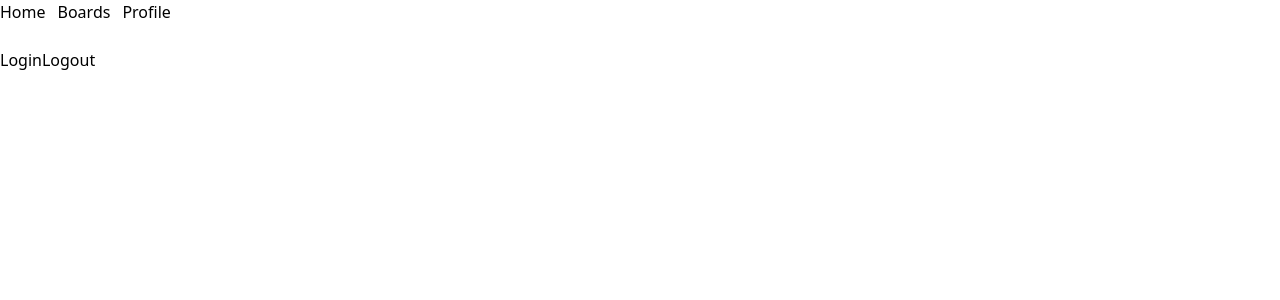
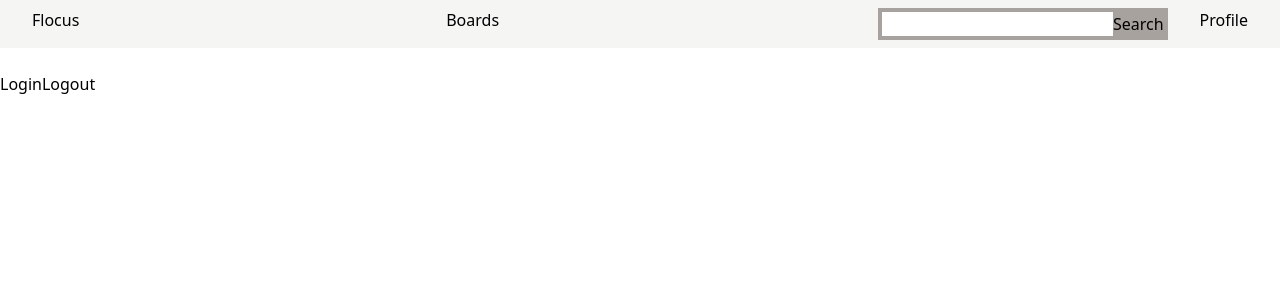
Before and after one commit to BryceRichey/flocus, a Next.js app: page / in a window 1280 px wide. Shown: the top 300 px of the page. Built offline with nearby package versions, Linux system fonts and the light colour scheme.

Commit message:
add some styles to the board/[id] page and organzied the header

```diff
--- a/src/app/(auth)/layout.js
+++ b/src/app/(auth)/layout.js
@@ -2,12 +2,17 @@ import "../globals.css";
 
 import { UserProvider } from '@auth0/nextjs-auth0/client';
 
+import Header from "@/components/header/header";
+
 export default function AuthRootLayout({ children }) {
     return (
         <html lang="en">
-                <UserProvider>
-                    <body>{children}</body>
-                </UserProvider>
+            <UserProvider>
+                <body>
+                    <Header />
+                    {children}
+                </body>
+            </UserProvider>
         </html>
     );
 }
--- a/src/app/(unauth)/layout.js
+++ b/src/app/(unauth)/layout.js
@@ -1,5 +1,6 @@
 import "../globals.css";
-import Header from "@/components/header";
+
+import Header from "@/components/header/header";
 
 export default function RootLayout({ children }) {
   return (
--- a/src/components/boards/board.js
+++ b/src/components/boards/board.js
@@ -8,9 +8,9 @@ export default function Board({ board }) {
     }
 
     return (
-        <>
+        <main className="px-8 pt-4">
             <div>
-                <h1>{board.boardName}</h1>
+                <h1 className="text-xl">{board.boardName}</h1>
             </div>
             <br />
             <div className="flex">
@@ -21,6 +21,6 @@ export default function Board({ board }) {
                     </ div>
                 ))}
             </div>
-        </>
+        </main >
     );
 }
--- a/src/components/header.js
+++ /dev/null
@@ -1,13 +0,0 @@
-import Link from "next/link";
-
-export default function Header() {
-    return (
-        <div>
-            <ul className="flex">
-                <li className="pe-3"><Link href="/">Home</Link></li>
-                <li className="pe-3"><Link href="/boards">Boards</Link></li>
-                <li className="pe-3"><Link href="/profile">Profile</Link></li>
-            </ul>
-        </div>
-    )
-}
--- /dev/null
+++ b/src/components/header/header.js
@@ -0,0 +1,23 @@
+import Link from "next/link";
+
+export default function Header() {
+    return (
+        <nav className="flex justify-between bg-stone-100 px-8 py-2">
+            <Link href="/">Flocus</Link>
+            <div>
+                <ul className="flex">
+                    <li className="pe-3"><Link href="/boards">Boards</Link></li>
+                </ul>
+            </div>
+            <div className="flex">
+                <search className="bg-stone-400 p-1 mr-8">
+                    <form>
+                        <input type="search" />
+                        <button type="submit">Search</button>
+                    </form>
+                </search>
+                <Link href="/profile">Profile</Link>
+            </div>
+        </nav>
+    )
+}
```
